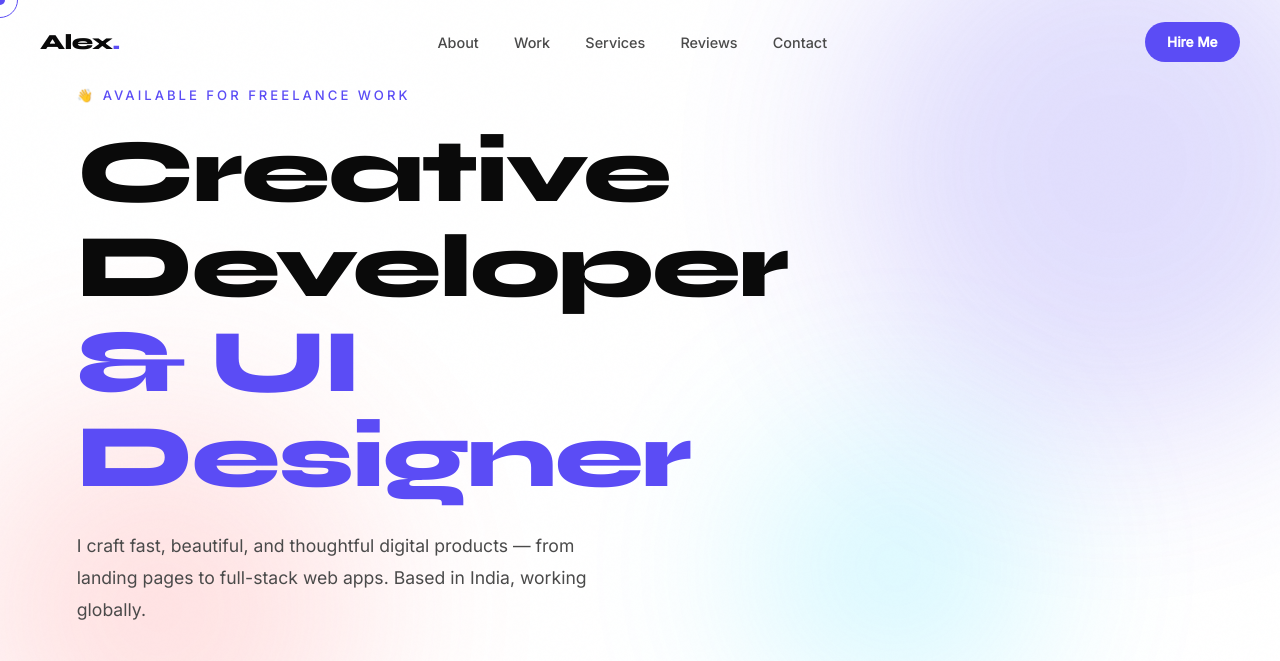
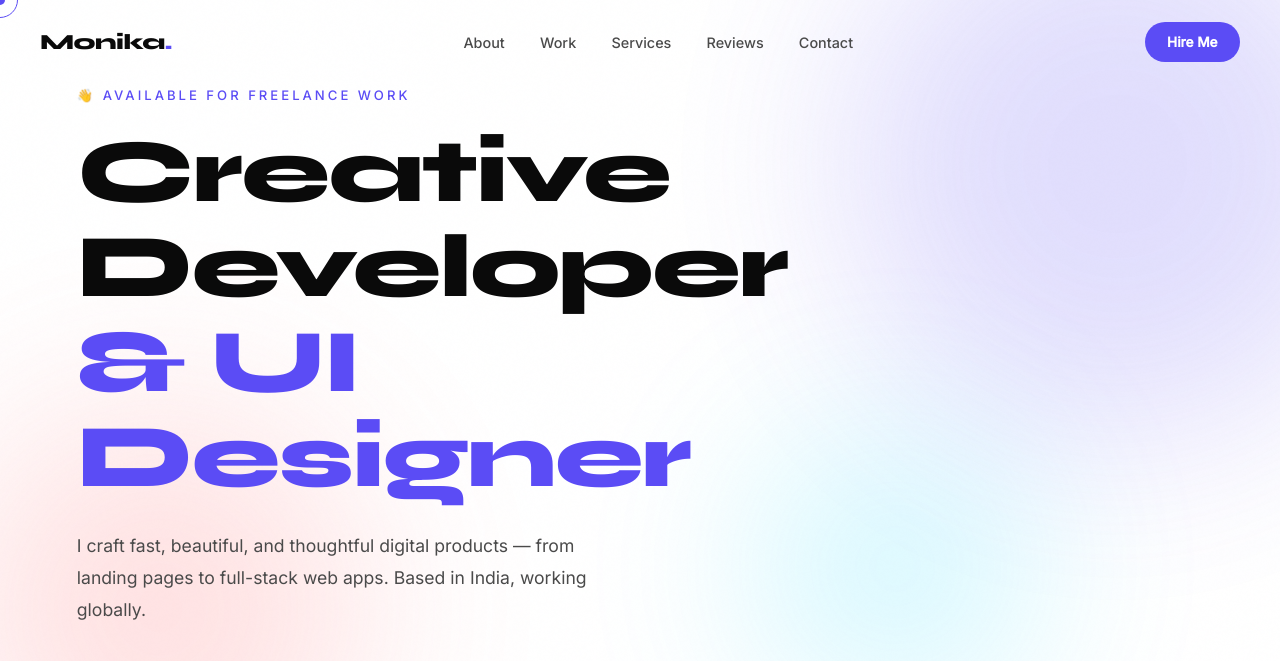
Before and after one commit to monikamoni152006-glitch/protfolio, a plain HTML site: page index.html in a window 1280 px wide. Shown: the top 661 px of the page. Drawn offline with nearby package versions, Linux system fonts and the light colour scheme.

Commit message:
Update index.html

```diff
--- a/index.html
+++ b/index.html
@@ -428,7 +428,7 @@
 
   <!-- ── Navbar ── -->
   <nav class="nav-wrap" id="navbar">
-    <a href="#hero" class="nav-logo">Alex<span>.</span></a>
+    <a href="#hero" class="nav-logo">Monika<span>.</span></a>
     <ul class="nav-links">
       <li><a href="#about">About</a></li>
       <li><a href="#projects">Work</a></li>
```
